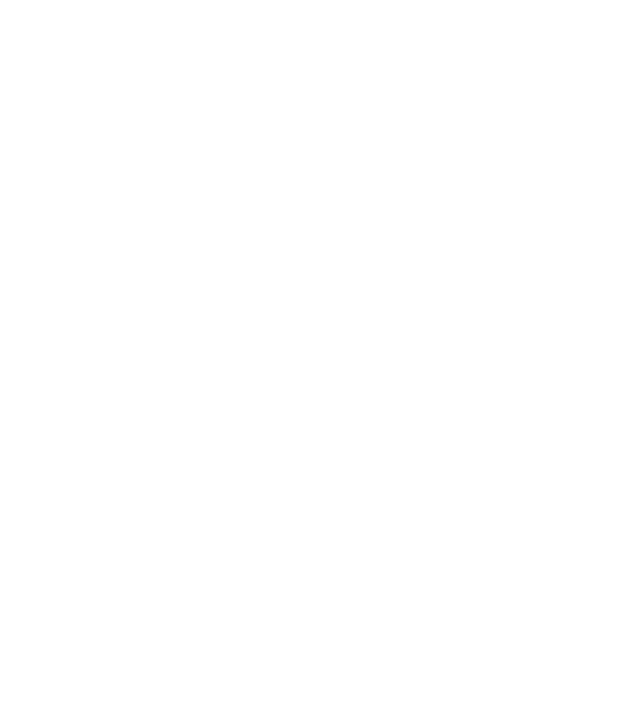
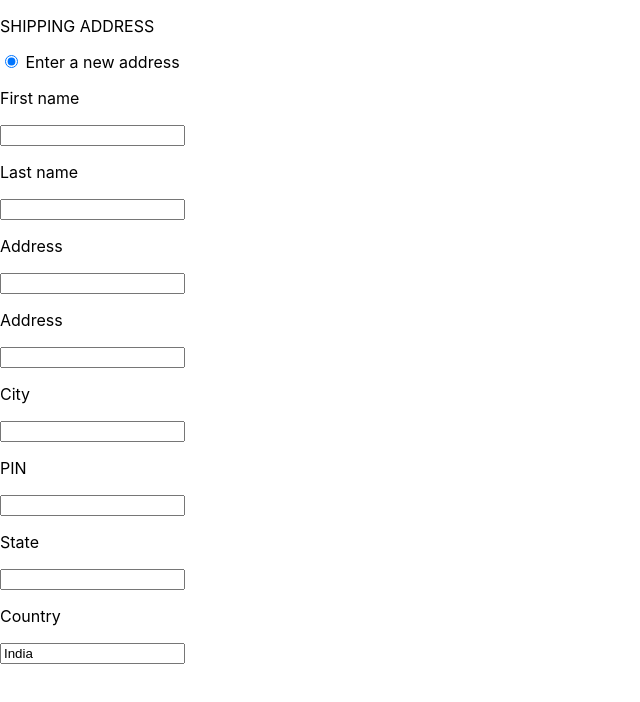
Before and after one commit to optigo-app/ornaz, a React (Create React App) app: page /CheckOutSummry in a window 1280 px wide. Before the commit this address had no page. Shown: the top 702 px of the page, without its empty margins (0-640 px from the left). Built offline with nearby package versions, Linux system fonts and the light colour scheme.

Commit message:
design persnolChekOut form

```diff
--- a/src/App.js
+++ b/src/App.js
@@ -24,6 +24,7 @@
 import Friend from './Pages/Components/footer/allaboutornaz/Friend';
 import ProductDeatil from './Pages/Components/productdetails/productDet/ProductDeatil';
 import CartDetail from './Pages/Components/cart/cartDeatil/CartDetail';
+import CheckOutSummry from './Pages/Components/checkoutsummry';
 
 function App() {
   return (
@@ -53,6 +54,7 @@
         <Route path="/LoginPage" element={<LoginPage />} />
         <Route path="/RegisterPage" element={<Register />} />
         <Route path="/CartDetail" element={<CartDetail />} />
+        <Route path="/CheckOutSummry" element={<CheckOutSummry />} />
       </Routes>
     </BrowserRouter>
   );
--- a/src/Pages/Components/cart/cartDeatil/CartDetail.css
+++ b/src/Pages/Components/cart/cartDeatil/CartDetail.css
@@ -34,6 +34,7 @@
     align-items: center;
     align-self: center;
     justify-content: center;
+    cursor: pointer;
 }
 .cardDetails{
     display: flex;
--- a/src/Pages/Components/cart/cartDeatil/CartDetail.js
+++ b/src/Pages/Components/cart/cartDeatil/CartDetail.js
@@ -2,6 +2,7 @@
 import Header from '../../home/Header'
 import Footer from '../../footer'
 import './CartDetail.css'
+import { useNavigate } from 'react-router-dom'
 
 const cartData = [
   {
@@ -138,6 +139,10 @@
   },
 ]
 export default function CartDetail() {
+
+
+  const navigation = useNavigate();
+
   return (
     <div>
       <Header />
@@ -199,7 +204,7 @@
               <p style={{ marginTop : '5px' }}>₹75,519.50</p>
             </div>
           </div>
-          <button className='btnCheckOut'>Checkout Securely</button>
+          <button className='btnCheckOut' onClick={() => navigation('/CheckOutSummry')}>Checkout Securely</button>
         </div>
 
       </div>
--- a/src/Pages/Components/checkoutsummry/PersnolCheckOutForm.js
+++ b/src/Pages/Components/checkoutsummry/PersnolCheckOutForm.js
@@ -2,6 +2,57 @@
 
 export default function PersnolCheckOutForm() {
   return (
-    <div>PersnolCheckOutForm</div>
+    <div>
+
+      <div>
+        <p>SHIPPING ADDRESS</p>
+      </div>
+      <div>
+        <input defaultChecked type='radio' /> Enter a new address
+      </div>
+
+      <div>
+        <div>
+          <p>First name </p>
+          <input type='text' />
+        </div>
+        <div>
+          <p>Last name </p>
+          <input type='text' />
+        </div>
+      </div>
+
+      <div>
+        <div>
+          <p>Address </p>
+          <input type='text' />
+        </div>
+        <div>
+          <p>Address </p>
+          <input type='text' />
+        </div>
+      </div>
+
+      <div>
+        <div>
+          <p>City</p>
+          <input type='text' />
+        </div>
+        <div>
+          <p>PIN </p>
+          <input type='text' />
+        </div>
+      </div>
+
+      <div>
+        <p>State </p>
+        <input type='text' />
+      </div>
+
+      <div>
+        <p>Country </p>
+        <input type='label'  value='India' />
+      </div>
+    </div>
   )
 }
--- a/src/Pages/Components/checkoutsummry/index.js
+++ b/src/Pages/Components/checkoutsummry/index.js
@@ -1,7 +1,10 @@
 import React from 'react'
+import PersnolCheckOutForm from './PersnolCheckOutForm'
 
-export default function CheckOutSummryPage() {
+export default function CheckOutSummry() {
   return (
-    <div>index</div>
+    <div>
+      <PersnolCheckOutForm />
+    </div>
   )
 }
```
Also changed, not shown: src/Pages/Components/cart/CartPrice.js (deleted, +0 -7 lines), src/Pages/Components/footer/allaboutornaz/About.js (line endings or trailing spaces).
